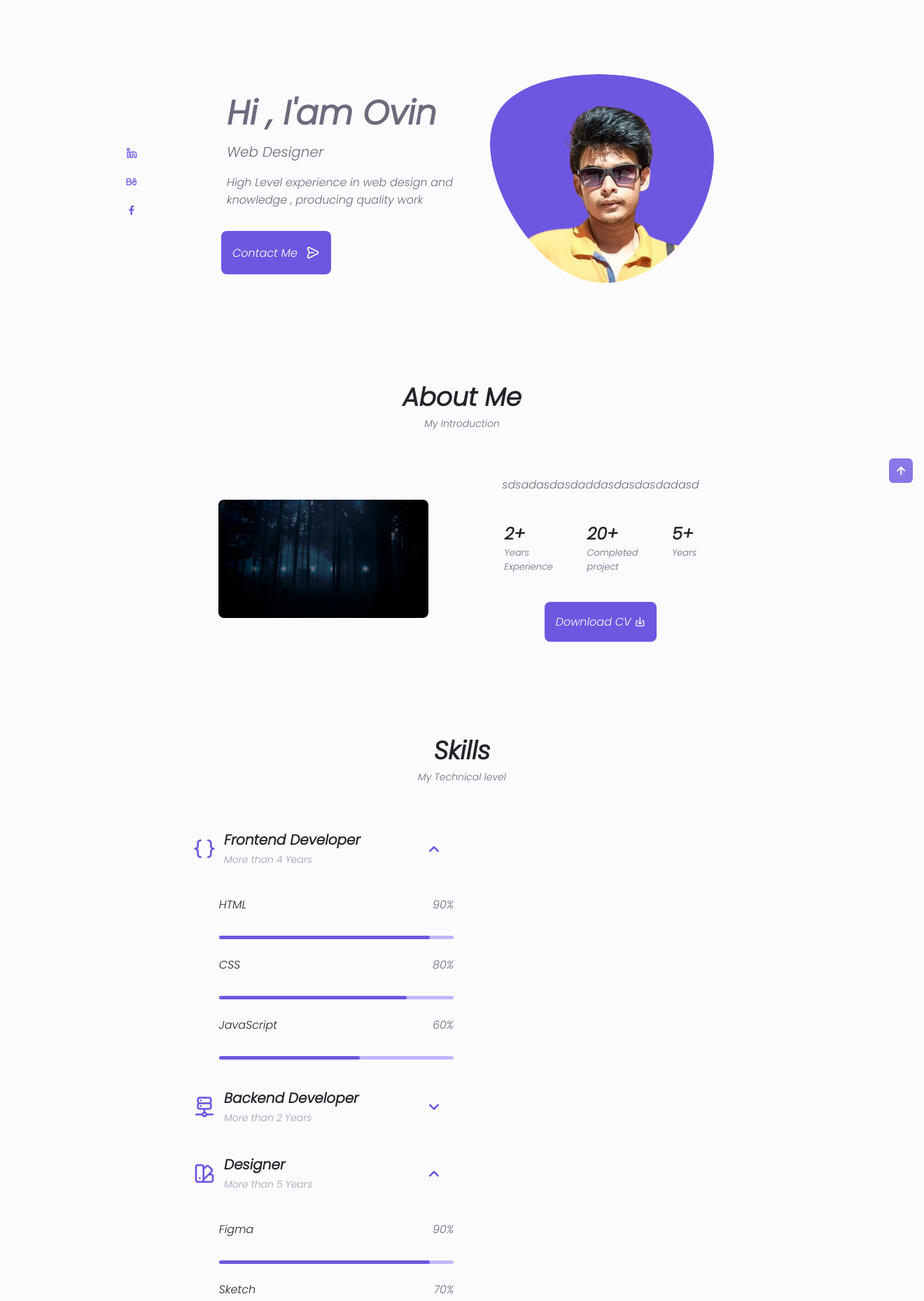
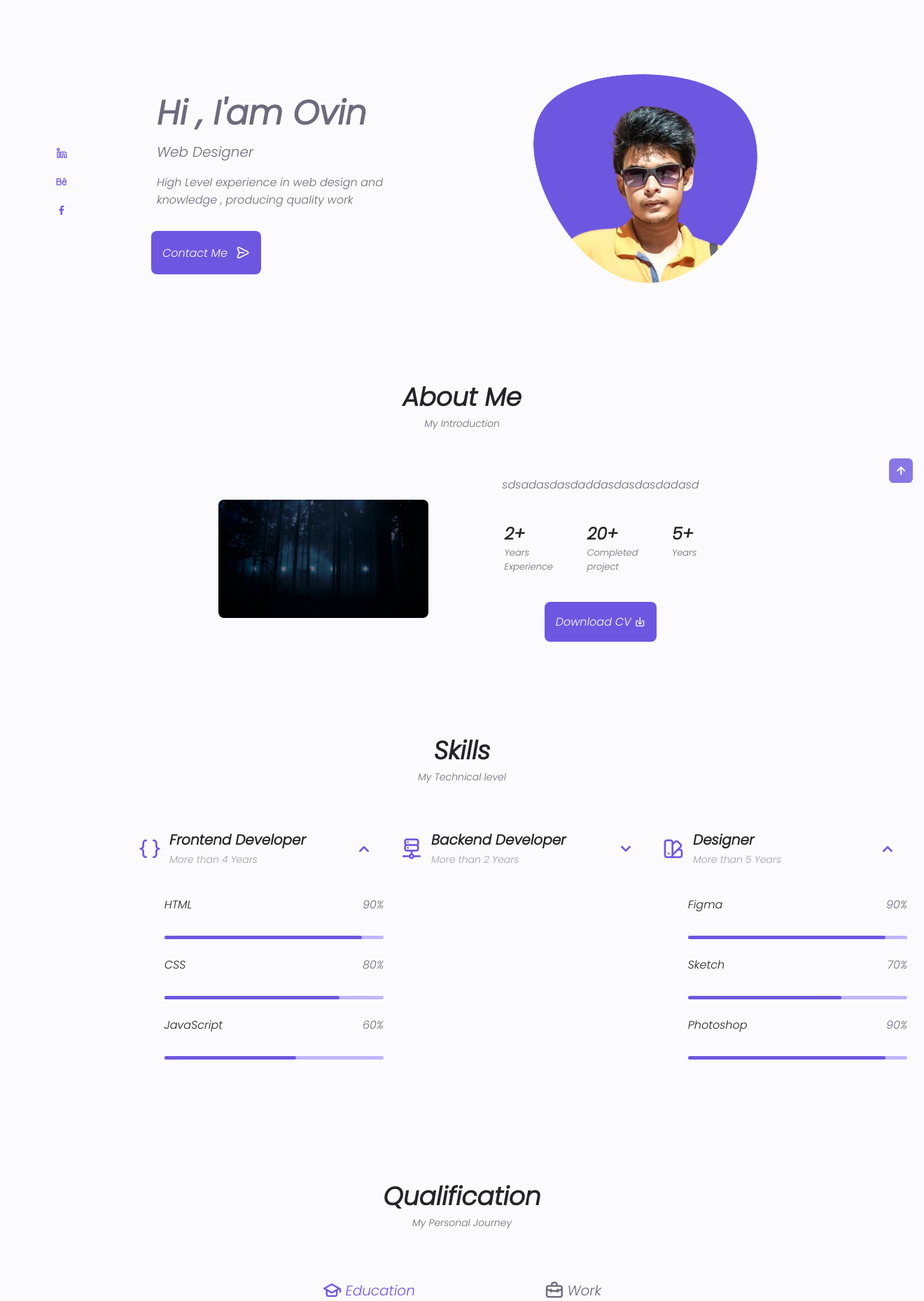
Before and after one commit to OvinCode/portfolio-ovin, a PHP site: page / in a window 1320 px wide. Shown: the part 30-1889 px from the top of the page at 70% size. Run offline with PHP 8.4, Linux system fonts and the light colour scheme.

Commit message:
some change

```diff
--- a/assets/css/styles.css
+++ b/assets/css/styles.css
@@ -764,8 +764,8 @@ img{
     border: none;
     outline: none;
     padding: .25rem .5rem .5rem 0;
+}
 
-}
 .footer{
     padding-top: 2rem;
 }
@@ -1026,9 +1026,16 @@ img{
         padding: 0;
     }
 
+    .home__content{
+        width: 120%;
+        margin-left: -100px;
+    }
     .home__blob{
         width: 320px;
+        margin-left: 100px;
     }
+
+
     .home__social{
         transform: translateX(-6rem);
     }
@@ -1057,6 +1064,11 @@ img{
         grid-template-columns: repeat(2,1fr );
     }
 
+    .skills__container{
+        margin-left: 15%;
+        grid-template-columns: repeat(3,350px);
+    }
+
 
 
 }
--- a/index.html
+++ b/index.html
@@ -170,7 +170,7 @@
             <h2 class="section__title"> Skills </h2>
             <span class="section__subtitle">My Technical level</span>
             <div class="skills__container container grid">
-                <div>
+
 <!----------------------SKILLS 1-------->
                     <div class="skills__content skills__open">
                         <div class="skills__header">
@@ -313,7 +313,7 @@
                             </div>
                         </div>
                     </div>
-                </div>
+
             </div>
         </section>
 
@@ -825,13 +825,13 @@
                         <textarea name="" id="" cols="30" rows="7" class="contact__input"></textarea>
                     </div>
 
-                    <div>
+                    <div class="contact__button__container">
                         <a href="" class="button button--flex">
                             Send Message
                             <i class="uil uil-message button__icon"></i>
                         </a>
                     </div>
-
+                </div>
 
             </form>
         </div>
```
